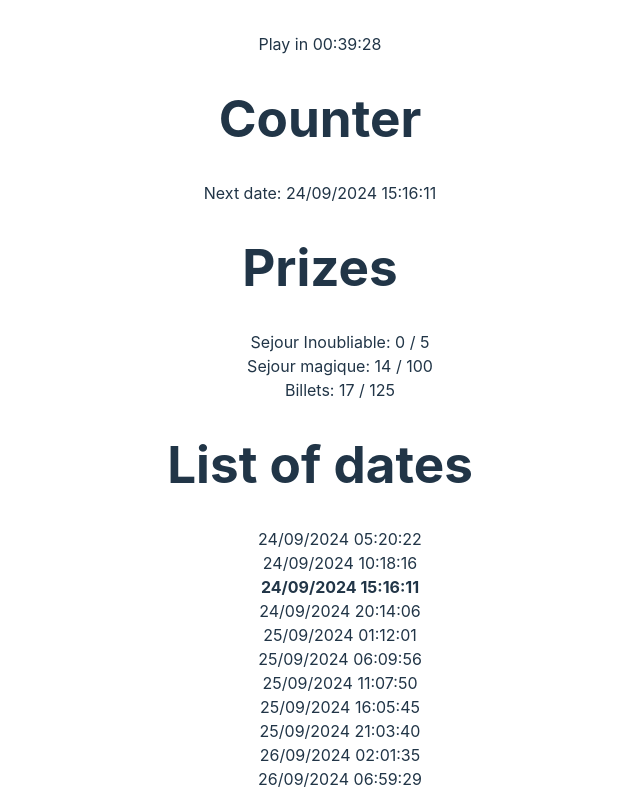
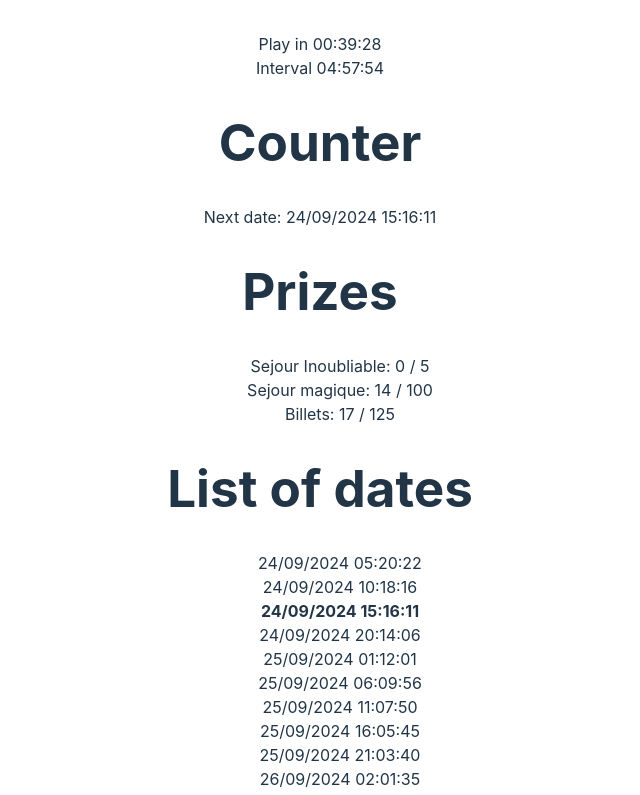
Before and after one commit to bastien-fremondiere/didactic-octo-umbrella, a React (Vite) app: page / in a window 1280 px wide. Shown: the top 795 px of the page, without its empty margins (320-960 px from the left). Built offline with nearby package versions, Linux system fonts and the light colour scheme.

Commit message:
Add interval

```diff
--- a/src/Counter.tsx
+++ b/src/Counter.tsx
@@ -1,6 +1,6 @@
 
 import { useEffect, useState } from 'react';
-import { getCurrentPrizes, getDateObject, getNextDate, getNextDates } from './data';
+import { getCurrentPrizes, getDateObject, getInterval, getNextDate, getNextDates } from './data';
 
 function Counter({ name }: { name: string }) {
     function getDurationAsString(seconds: number) {
@@ -23,6 +23,8 @@ function Counter({ name }: { name: string }) {
     return (
         <div>
             <div>Play in {getDurationAsString(timeRemaining)}</div>
+            <div>Interval {dateObject && getDurationAsString(getInterval(dateObject) / 1000)}</div>
+
             <h1>Counter</h1>
             <p>
                 {nearestDate ? `Next date: ${new Date(nearestDate).toLocaleString('fr-FR', { timeZone: 'CET' })}` : 'No date found'}
--- a/src/data.ts
+++ b/src/data.ts
@@ -9,7 +9,7 @@ type DateObject = {
 };
 
 const DATES = new Map<string, DateObject>([
-    ['FANTA', {
+    ['FANTA', { // 15h11 - 10h12
         start: '2024-08-14T10:00:00.000+02:00',
         end: '2024-09-30T23:59:59.999+02:00',
         nb: 230,
@@ -56,6 +56,13 @@ const DATES = new Map<string, DateObject>([
 function getDateObject(name: string) {
     return DATES.get(name);
 }
+
+function getInterval(dateObject: DateObject): number {
+    const epochStart = Date.parse(dateObject.start);
+    const epochEnd = Date.parse(dateObject.end);
+    return (epochEnd - epochStart) / dateObject.nb;
+}
+
 function getDates(dateObject: DateObject): number[] {
     const epochStart = Date.parse(dateObject.start);
     const epochEnd = Date.parse(dateObject.end);
@@ -130,4 +137,4 @@ function getCurrentPrizes(dateObject: DateObject) {
     return prizesReal;
 }
 
-export { getDateObject, getDates, getNextDate, getNextDates, getCurrentPrizes };
+export { getInterval, getDateObject, getDates, getNextDate, getNextDates, getCurrentPrizes };
```
